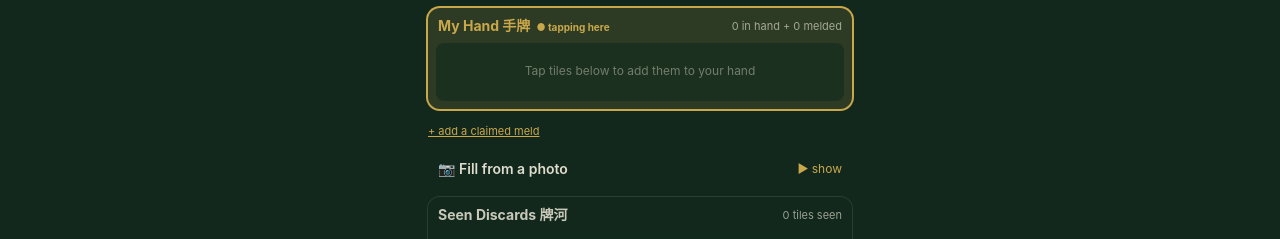
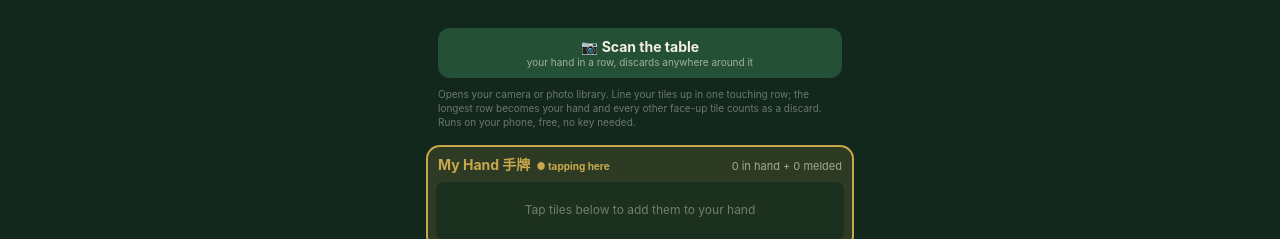
Before and after one commit to Jacob2305/Mahjong-Engine, a React (Vite) app: page / in a window 1280 px wide. Shown: the top 239 px of the page. Built offline with nearby package versions, Linux system fonts and the light colour scheme.

Commit message:
Scan panel at the top; drag tiles between hand and discards in the review

```diff
--- a/src/App.jsx
+++ b/src/App.jsx
@@ -374,6 +374,9 @@ export default function App() {
   return (
     <div className="min-h-full flex flex-col">
       <main className="flex-1 px-3 pb-36 pt-2 space-y-2 max-w-md w-full mx-auto">
+        {/* Scan first: snap the table instead of tapping 14 tiles */}
+        <PhotoImport onImport={importTiles} remaining={remaining} />
+
         {/* Hand — tap the box to target it */}
         <HandDisplay
           handIds={handIds}
@@ -385,12 +388,6 @@ export default function App() {
         />
 
         <MeldBuilder onAdd={addMeld} remaining={remaining} />
-
-        {/* Snap a photo instead of tapping 14 tiles */}
-        <PhotoImport
-          onImport={importTiles}
-          remaining={remaining}
-        />
 
         {/* Discards — tap the box to target it */}
         <div ref={discardRef} className="scroll-mt-3">
--- a/src/components/PhotoImport.jsx
+++ b/src/components/PhotoImport.jsx
@@ -16,14 +16,17 @@ const SECTIONS = [
 // and a single misread tile changes every discard recommendation. Nothing reaches
 // the engine until you have looked at it.
 export default function PhotoImport({ onImport, remaining }) {
-  const [open, setOpen] = useState(false);
   const [busy, setBusy] = useState(false);
   const [status, setStatus] = useState(null);
   const [error, setError] = useState(null);
   const [preview, setPreview] = useState(null);
   const [result, setResult] = useState(null); // { hand: [...], discards: [...], notes }
   const [selected, setSelected] = useState(null); // { section, index }
+  const [drag, setDrag] = useState(null); // { section, index, id, x, y, over }
   const fileRef = useRef(null);
+  const sectionRefs = { hand: useRef(null), discards: useRef(null) };
+  const press = useRef(null);
+  const justDragged = useRef(false); // swallow the click that follows a drag
 
   const reset = () => {
     setResult(null);
@@ -33,6 +36,7 @@ export default function PhotoImport({ onImport, remaining }) {
   };
 
   const askForPhoto = () => {
+    preloadScanner();
     reset();
     // Reset .value so re-picking the same file still fires onChange.
     if (fileRef.current) {
@@ -62,13 +66,8 @@ export default function PhotoImport({ onImport, remaining }) {
     }
   };
 
-  const removeSelected = () => {
-    const { section, index } = selected;
-    setResult((r) => ({ ...r, [section]: r[section].filter((_, i) => i !== index) }));
-    setSelected(null);
-  };
-  const moveSelected = () => {
-    const { section, index } = selected;
+  // Move one tile to the end of the other section.
+  const moveTile = (section, index) => {
     const other = section === 'hand' ? 'discards' : 'hand';
     setResult((r) => ({
       ...r,
@@ -77,6 +76,48 @@ export default function PhotoImport({ onImport, remaining }) {
     }));
     setSelected(null);
   };
+
+  // --- drag a tile to the other section (pointer events: touch + mouse) ------
+  const sectionAt = (x, y) => {
+    for (const { key } of SECTIONS) {
+      const r = sectionRefs[key].current?.getBoundingClientRect();
+      if (r && x >= r.left && x <= r.right && y >= r.top && y <= r.bottom) return key;
+    }
+    return null;
+  };
+  const onPointerDown = (e, section, index, id) => {
+    if (e.button > 0) return;
+    e.currentTarget.setPointerCapture(e.pointerId);
+    press.current = { section, index, id, x0: e.clientX, y0: e.clientY, dragging: false };
+  };
+  const onPointerMove = (e) => {
+    const p = press.current;
+    if (!p) return;
+    if (!p.dragging && Math.hypot(e.clientX - p.x0, e.clientY - p.y0) < 8) return;
+    p.dragging = true;
+    setDrag({ section: p.section, index: p.index, id: p.id, x: e.clientX, y: e.clientY, over: sectionAt(e.clientX, e.clientY) });
+  };
+  const onPointerUp = (e) => {
+    const p = press.current;
+    press.current = null;
+    if (!p) return;
+    justDragged.current = p.dragging;
+    if (!p.dragging) return; // a tap: onClick selects the tile
+    setDrag(null);
+    const over = sectionAt(e.clientX, e.clientY);
+    if (over && over !== p.section) moveTile(p.section, p.index);
+  };
+  const onPointerCancel = () => {
+    press.current = null;
+    setDrag(null);
+  };
+
+  const removeSelected = () => {
+    const { section, index } = selected;
+    setResult((r) => ({ ...r, [section]: r[section].filter((_, i) => i !== index) }));
+    setSelected(null);
+  };
+  const moveSelected = () => moveTile(selected.section, selected.index);
 
   // Flag any tile that would push a type past its four physical copies, usually a
   // sign of a double-counted tile. Counted across both sections, hand first.
@@ -110,20 +151,7 @@ export default function PhotoImport({ onImport, remaining }) {
 
   return (
     <div className="rounded-lg bg-jade-dark/50 p-2.5">
-      <button
-        type="button"
-        onClick={() => {
-          if (!open) preloadScanner();
-          setOpen((o) => !o);
-        }}
-        className="w-full flex items-center justify-between"
-      >
-        <span className="text-sm font-semibold text-cream/90">📷 Fill from a photo</span>
-        <span className="text-gold text-xs">{open ? '▼ hide' : '▶ show'}</span>
-      </button>
-
-      {open && (
-        <div className="mt-2.5 space-y-2.5">
+        <div className="space-y-2.5">
           {/* --- capture -------------------------------------------------- */}
           <input ref={fileRef} type="file" accept="image/*" onChange={onFile} className="hidden" />
           <button
@@ -138,11 +166,13 @@ export default function PhotoImport({ onImport, remaining }) {
               your hand in a row, discards anywhere around it
             </span>
           </button>
+          {!result && !busy && (
           <p className="text-[10px] text-cream/40 leading-snug">
             Opens your camera or photo library. Line your tiles up in one touching row;
             the longest row becomes your hand and every other face-up tile counts as a
             discard. Runs on your phone, free, no key needed.
           </p>
+          )}
 
           {/* --- busy ----------------------------------------------------- */}
           {busy && (
@@ -171,29 +201,50 @@ export default function PhotoImport({ onImport, remaining }) {
                     Found {result.hand.length + result.discards.length} tiles
                   </div>
                   <p className="text-[10px] text-cream/60 leading-snug mt-0.5">
-                    Tap a tile to remove it or move it to the other group.
+                    Drag a tile to the other group if it landed on the wrong side, or tap it to remove it.
                   </p>
                 </div>
               </div>
 
               {SECTIONS.map(({ key, label, hint }) => (
-                <div key={key}>
+                <div
+                  key={key}
+                  ref={sectionRefs[key]}
+                  className={`rounded-lg p-1.5 -mx-1.5 transition-colors ${
+                    drag && drag.over === key && drag.section !== key ? 'bg-gold/20 ring-2 ring-gold' : ''
+                  }`}
+                >
                   <div className="text-[11px] font-bold text-cream/80 mb-1">
                     {label} · {result[key].length}{' '}
                     <span className="font-normal text-cream/40">{hint}</span>
                   </div>
                   {result[key].length === 0 ? (
-                    <div className="text-[10px] text-cream/35 px-1">none</div>
+                    <div className="text-[10px] text-cream/35 px-1 py-3">none — drag tiles here</div>
                   ) : (
                     <div className="flex flex-wrap gap-1.5">
                       {result[key].map((t, i) => {
                         const isSel = selected && selected.section === key && selected.index === i;
+                        const dragging = drag && drag.section === key && drag.index === i;
                         return (
-                          <div key={i} className={`flex flex-col items-center rounded-md ${isSel ? 'bg-gold/30 p-0.5' : ''}`}>
+                          <div
+                            key={i}
+                            className={`flex flex-col items-center rounded-md ${isSel ? 'bg-gold/30 p-0.5' : ''} ${dragging ? 'opacity-30' : ''}`}
+                            style={{ touchAction: 'none' }}
+                            onPointerDown={(e) => onPointerDown(e, key, i, t.id)}
+                            onPointerMove={onPointerMove}
+                            onPointerUp={onPointerUp}
+                            onPointerCancel={onPointerCancel}
+                            onClick={() => {
+                              if (justDragged.current) {
+                                justDragged.current = false;
+                                return;
+                              }
+                              setSelected(isSel ? null : { section: key, index: i });
+                            }}
+                          >
                             <Tile
                               id={t.id}
                               size="md"
-                              onClick={() => setSelected(isSel ? null : { section: key, index: i })}
                               highlight={t.confidence === 'low'}
                               dead={overflow[key].has(i)}
                             />
@@ -275,6 +326,12 @@ export default function PhotoImport({ onImport, remaining }) {
             </div>
           )}
         </div>
+
+      {/* The tile being dragged follows the finger. */}
+      {drag && (
+        <div className="pointer-events-none fixed z-50" style={{ left: drag.x - 18, top: drag.y - 30 }}>
+          <Tile id={drag.id} size="md" />
+        </div>
       )}
     </div>
   );
```
Also changed, not shown: 1 other file (tests, documents, lock files or other folders).
